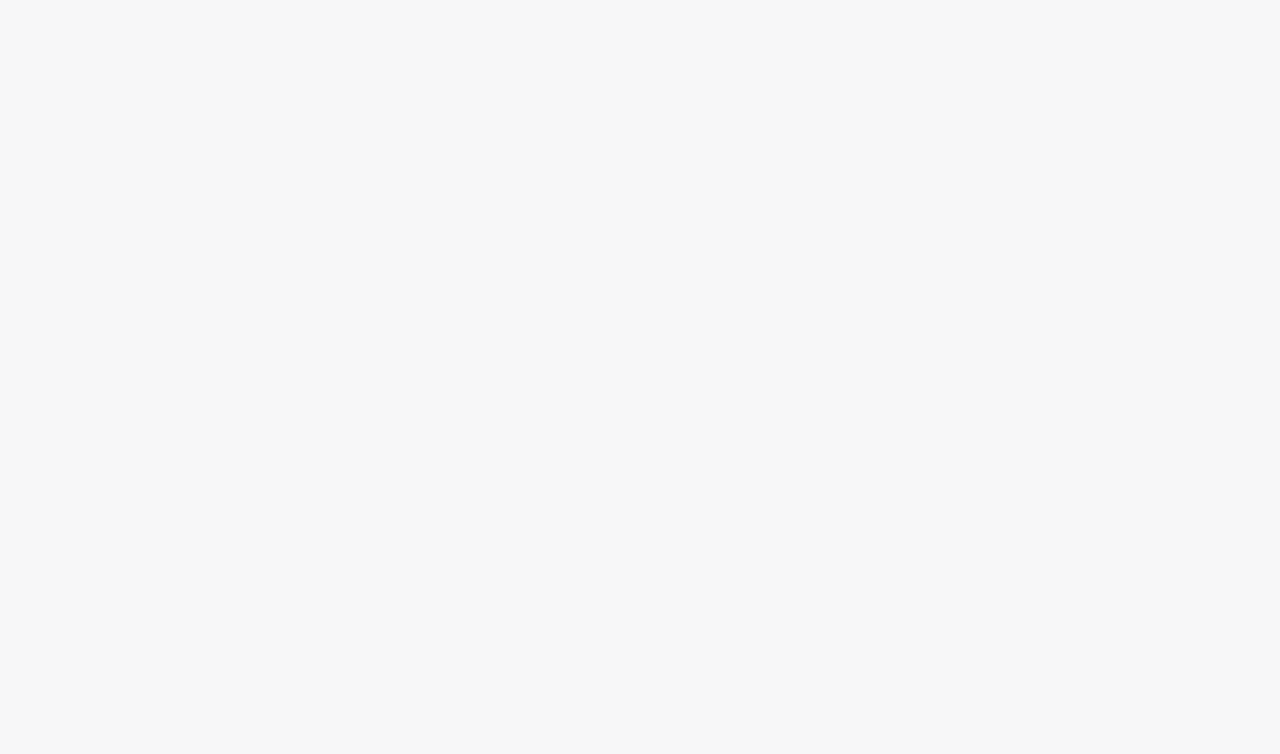
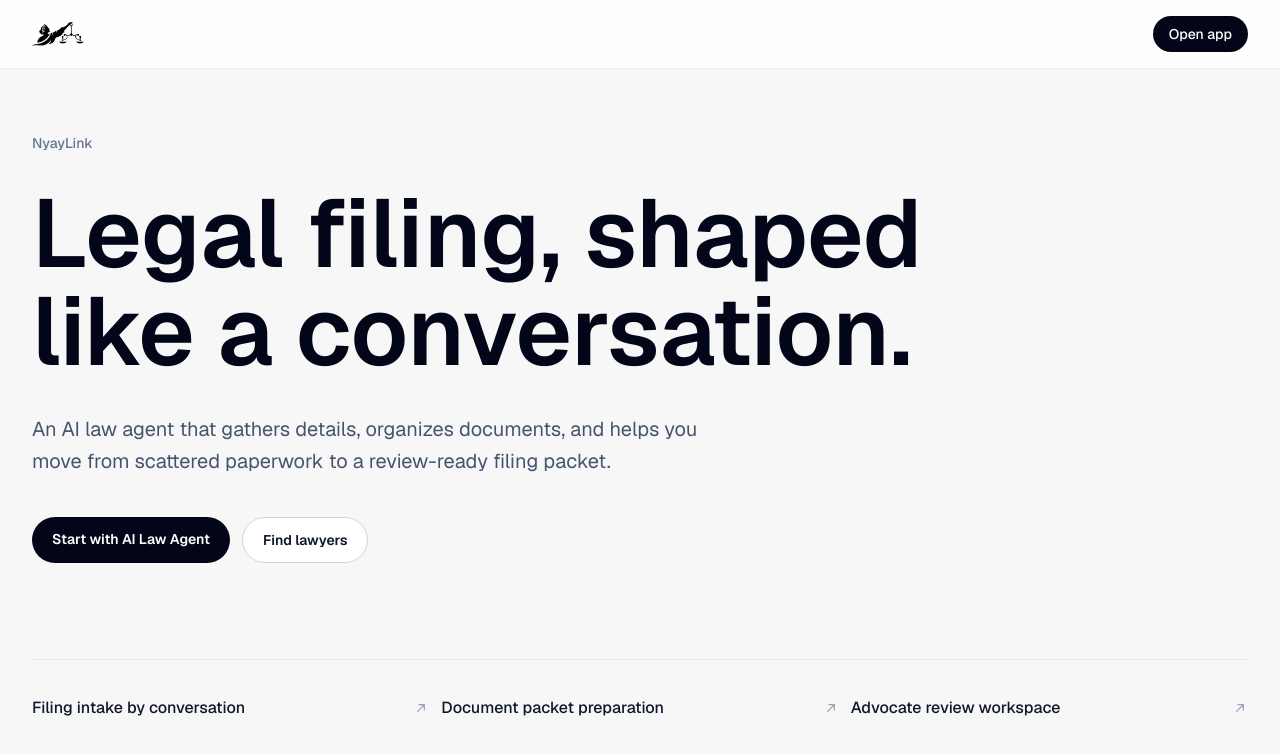
Before and after one commit to farzeenilyaszargar/Caseway, a Next.js app: page / in a window 1280 px wide. Before the commit this address had no page. Shown: the top 754 px of the page. Built offline with nearby package versions, Linux system fonts and the light colour scheme.

Commit message:
Add minimal NyayLink homepage

```diff
--- a/app/page.tsx
+++ b/app/page.tsx
@@ -1,5 +1,68 @@
-import { redirect } from "next/navigation";
+import Link from "next/link";
+
+const capabilities = [
+  "Filing intake by conversation",
+  "Document packet preparation",
+  "Advocate review workspace",
+];
 
 export default function Home() {
-  redirect("/assistant");
+  return (
+    <main className="min-h-screen bg-[#f7f7f8] text-slate-950">
+      <header className="border-b border-slate-200/70 bg-white/88 backdrop-blur-xl">
+        <div className="mx-auto flex max-w-7xl items-center justify-between px-4 py-4 sm:px-6 lg:px-8">
+          <Link className="flex items-center" href="/" aria-label="NyayLink home">
+            <span
+              aria-hidden="true"
+              className="h-6 w-[52px] shrink-0 bg-contain bg-left bg-no-repeat"
+              style={{ backgroundImage: "url('/nyaylink-logo.png')" }}
+            />
+          </Link>
+          <Link
+            href="/assistant"
+            className="rounded-full bg-slate-950 px-4 py-2 text-sm font-medium text-white transition hover:bg-slate-800"
+          >
+            Open app
+          </Link>
+        </div>
+      </header>
+
+      <section className="mx-auto flex min-h-[calc(100vh-73px)] max-w-7xl flex-col justify-between px-4 py-12 sm:px-6 sm:py-16 lg:px-8">
+        <div className="max-w-5xl">
+          <p className="text-sm font-medium text-slate-500">NyayLink</p>
+          <h1 className="mt-8 max-w-4xl text-5xl font-semibold leading-[1.02] tracking-normal text-slate-950 sm:text-7xl lg:text-8xl">
+            Legal filing, shaped like a conversation.
+          </h1>
+          <p className="mt-8 max-w-2xl text-lg leading-8 text-slate-600 sm:text-xl">
+            An AI law agent that gathers details, organizes documents, and helps you move from scattered paperwork to a review-ready filing packet.
+          </p>
+          <div className="mt-10 flex flex-wrap gap-3">
+            <Link
+              href="/assistant"
+              className="rounded-full bg-slate-950 px-5 py-3 text-sm font-semibold text-white transition hover:bg-slate-800"
+            >
+              Start with AI Law Agent
+            </Link>
+            <Link
+              href="/assistant"
+              className="rounded-full border border-slate-300 bg-white px-5 py-3 text-sm font-semibold text-slate-900 transition hover:border-slate-400 hover:bg-slate-50"
+            >
+              Find lawyers
+            </Link>
+          </div>
+        </div>
+
+        <div className="mt-16 grid gap-3 border-t border-slate-200 pt-6 md:grid-cols-3">
+          {capabilities.map((item) => (
+            <div key={item} className="flex items-center justify-between gap-4 py-3">
+              <p className="text-base font-medium text-slate-900">{item}</p>
+              <svg aria-hidden="true" viewBox="0 0 24 24" className="h-4 w-4 shrink-0 text-slate-400" fill="none" stroke="currentColor" strokeWidth="1.8">
+                <path d="M7 17 17 7M9 7h8v8" strokeLinecap="round" strokeLinejoin="round" />
+              </svg>
+            </div>
+          ))}
+        </div>
+      </section>
+    </main>
+  );
 }
```
